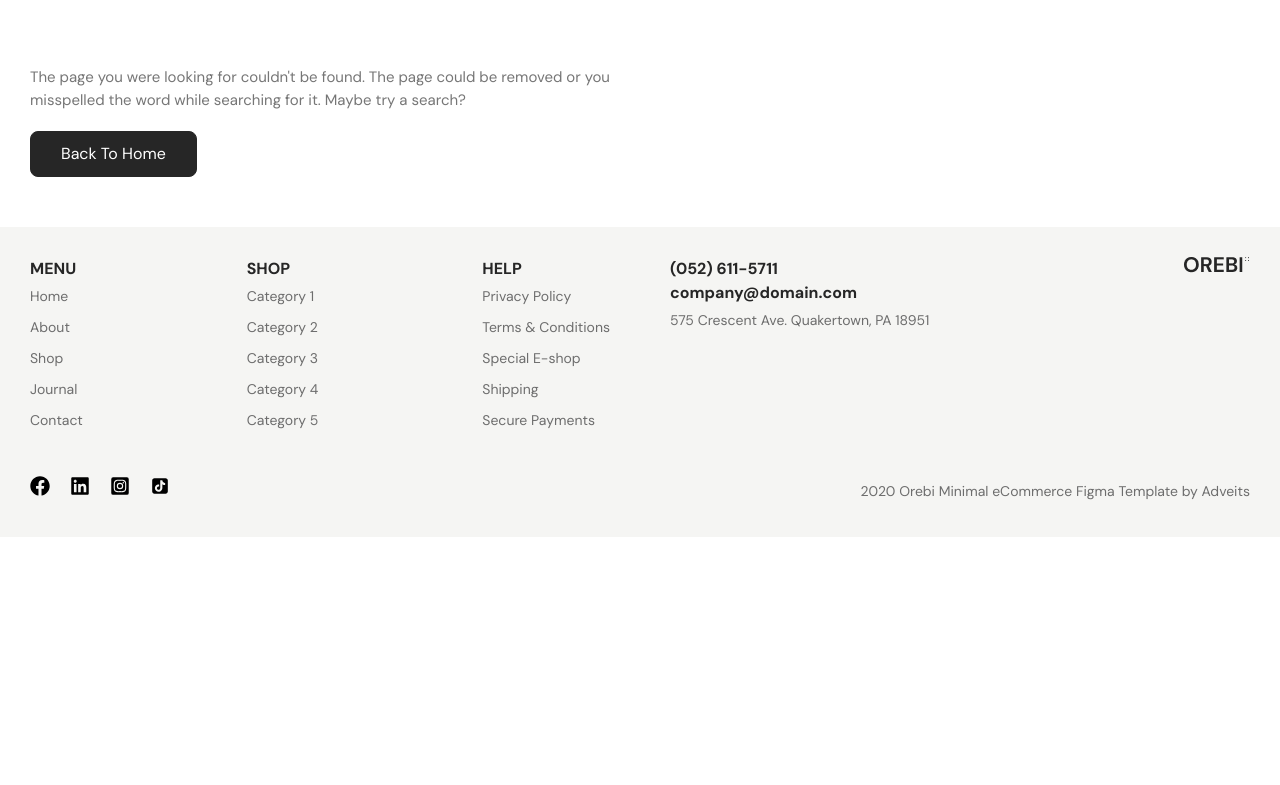
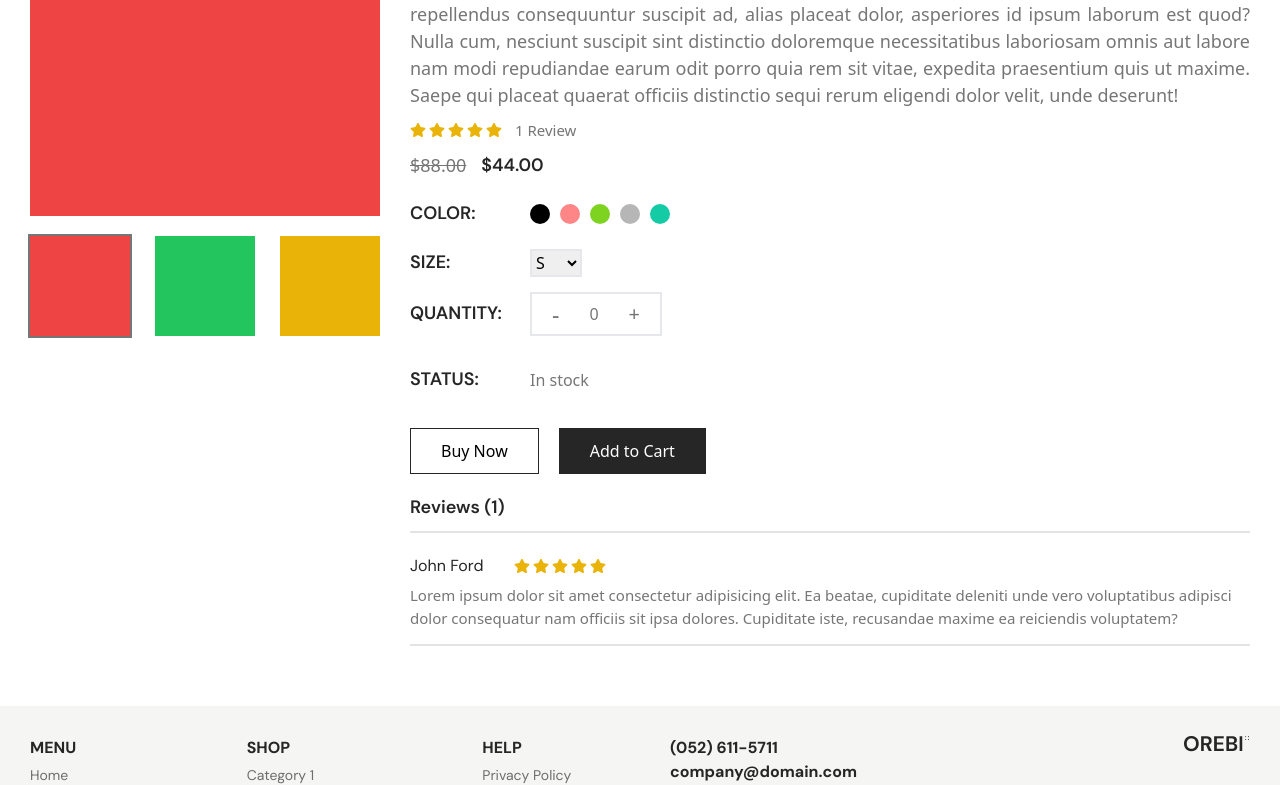
Before and after one commit to md-liton/Mixcotton, a React (Vite) app: page /products/details in a window 1280 px wide. Shown: the part 455-1240 px from the top of the page. Before the commit the page ends 992 px from the top, so only its background shows below. Built offline with nearby package versions, Linux system fonts and the light colour scheme.

Commit message:
Product-Details

```diff
--- a/src/App.jsx
+++ b/src/App.jsx
@@ -12,6 +12,7 @@ import Shop from './Components/Shop/Shop';
 import About from './Components/About/About';
 import Contacts from './Components/Contacts/Contacts';
 import Journal from './Components/Journal/Journal';
+import ProductDetails from './Components/ProductDetails/ProductDetails';
 
 const router = createBrowserRouter(
   createRoutesFromElements(
@@ -21,6 +22,7 @@ const router = createBrowserRouter(
     <Route path="/contacts"  element={<Contacts/>} />
     <Route path="/journal"  element={<Journal/>} />
     <Route path="/products"  element={<Product/>} />
+    <Route path="/products/details"  element={<ProductDetails/>} />
     <Route path="*"  element={<Error/>} />
     </Route>
   )
--- /dev/null
+++ b/src/Components/ProductDetails/ProductDetails.jsx
@@ -0,0 +1,121 @@
+import React from 'react'
+import { FaStar } from "react-icons/fa";
+
+
+const ProductDetails = () => {
+    return (
+        <section className='py-[50px]'>
+            <div className="container">
+                <div className="product_details_main">
+                    <h5 className='font-dm font-bold text-[40px] text-primary py-[20px]'>Products Details</h5>
+                    <div className='flex gap-[30px]'>
+                        <div className=''>
+                            <div className='bg-red-500 lg:h-[350px] lg:w-[350px]'></div>
+                            <div className='flex justify-between items-center w-[350px] py-[20px]'>
+                                <div className='bg-red-500 w-[100px] h-[100px] cursor-pointer outline-[2px] outline outline-2 outline-secondary'></div>
+                                <div className='bg-green-500 w-[100px] h-[100px] cursor-pointer'></div>
+                                <div className='bg-yellow-500 w-[100px] h-[100px] cursor-pointer'></div>
+                            </div>
+                        </div>
+                        <div className=''>
+                            <h5 className='font-dm font-semibold text-[18px] text-primary'>Products Name</h5>
+                            <p className='text-[18px] font-normal text-secondary  text-justify' >Lorem ipsum dolor sit amet consectetur adipisicing elit. Exercitationem ullam ipsum voluptatum repellat mollitia modi tempore animi velit, rerum, beatae accusamus quibusdam voluptatibus maxime, expedita aliquam! Earum debitis maxime optio a odio voluptate voluptatum neque alias et, recusandae ipsam aspernatur commodi. Neque provident ipsa accusamus, mollitia adipisci repellendus consequuntur suscipit ad, alias placeat dolor, asperiores id ipsum laborum est quod? Nulla cum, nesciunt suscipit sint distinctio doloremque necessitatibus laboriosam omnis aut labore nam modi repudiandae earum odit porro quia rem sit vitae, expedita praesentium quis ut maxime. Saepe qui placeat quaerat officiis distinctio sequi rerum eligendi dolor velit, unde deserunt!</p>
+                            <div className='review text-yellow-500 flex gap-[3px] items-center py-[10px]'>
+                                <FaStar />
+                                <FaStar />
+                                <FaStar />
+                                <FaStar />
+                                <FaStar />
+                                <p className='text-[15px] font-normal text-secondary px-[10px]' >1 Review</p>
+                            </div>
+                            <div className='flex items-center gap-[15px]'>
+                                <span className='text-[18px] font-normal text-secondary ' ><del>$88.00</del></span>
+                                <span className='font-dm font-semibold text-[18px] text-primary'>$44.00</span>
+                            </div>
+                            <div className='flex items-center gap-[20px] py-[15px]'>
+                                <div className='w-[100px]'>
+                                    <h5 className='font-dm font-semibold text-[18px] text-primary'>COLOR:</h5>
+                                </div>
+                                <div className='flex items-center gap-[10px] py-[10px]'>
+                                    <div className='h-[20px] w-[20px] rounded-full bg-[#000000] cursor-pointer'></div>
+                                    <div className='h-[20px] w-[20px] rounded-full bg-[#FF8686] cursor-pointer'></div>
+                                    <div className='h-[20px] w-[20px] rounded-full bg-[#7ED321] cursor-pointer'></div>
+                                    <div className='h-[20px] w-[20px] rounded-full bg-[#B6B6B6] cursor-pointer'></div>
+                                    <div className='h-[20px] w-[20px] rounded-full bg-[#15CBA5] cursor-pointer'></div>
+                                </div>
+                            </div>
+
+                            <div className='flex items-center gap-[20px] '>
+                                <div className='w-[100px]'>
+                                    <h5 className='font-dm font-semibold text-[18px] text-primary'>SIZE:</h5>
+                                </div>
+                                <div>
+                                    <select className='border border-2 focus:outline-none'>
+                                        <option>S</option>
+                                        <option>M</option>
+                                        <option>LG</option>
+                                        <option>XL</option>
+                                        <option>XXL</option>
+                                    </select>
+                                </div>
+                            </div>
+
+                            <div className='flex items-center gap-[20px] py-[15px]'>
+                                <div className='w-[100px]'>
+                                    <h5 className='font-dm font-semibold text-[18px] text-primary'>QUANTITY:</h5>
+                                </div>
+                                <div>
+                                    <div className='border border-2 py-[3px] px-[20px] flex items-center gap-[30px] text-secondary '>
+                                        <span className='cursor-pointer text-[23px]'>-</span>
+                                        <span>0</span>
+                                        <span className='cursor-pointer text-[20px]'>+</span>
+                                    </div>
+                                </div>
+                            </div>
+
+                            <div className='flex items-center gap-[20px] py-[15px]'>
+                                <div className='w-[100px]'>
+                                    <h5 className='font-dm font-semibold text-[18px] text-primary'>STATUS:</h5>
+                                </div>
+                                <div>
+                                    <div className=' text-secondary '>
+                                        <span >In stock</span>
+                                    </div>
+                                </div>
+                            </div>
+
+
+                            <div className=' flex items-center gap-[20px] py-[20px] '>
+                                <button className='py-[10px] px-[30px]  hover:bg-primary bg-transparent hover:border hove:border-[1px] hover:border-primary hover:text-white easy-in duration-300 border border-[1px] border-primary'>Buy Now</button>
+                                <button className='py-[10px] px-[30px]  bg-primary hover:bg-transparent hover:border hove:border-[1px] hover:border-primary hover:text-primary easy-in duration-300 border border-[1px] border-primary text-white' >Add to Cart</button>
+                            </div>
+
+                            <div>
+                                <h5 className='font-dm font-semibold text-[18px] text-primary'>Reviews (1)</h5>
+                                <div className=' border-y-2 border-[#E3E3E3] py-[15px] my-[10px]'>
+                                    <div className='flex items-center gap-[30px]'>
+                                        <div>
+                                            <h5 className='font-dm font-normal text-[16px] text-primary'>John Ford</h5>
+                                        </div>
+                                        <div className='review text-yellow-500 flex gap-[3px] items-center py-[10px]'>
+                                            <FaStar />
+                                            <FaStar />
+                                            <FaStar />
+                                            <FaStar />
+                                            <FaStar />
+                                        </div>
+                                    </div>
+                                    <p className='text-[15px] font-normal text-secondary'>Lorem ipsum dolor sit amet consectetur adipisicing elit. Ea beatae, cupiditate deleniti unde vero voluptatibus adipisci dolor consequatur nam officiis sit ipsa dolores. Cupiditate iste, recusandae maxime ea reiciendis voluptatem?</p>
+                                </div>
+                            </div>
+
+
+                        </div>
+                    </div>
+                </div>
+            </div>
+        </section>
+    )
+}
+
+export default ProductDetails
```
